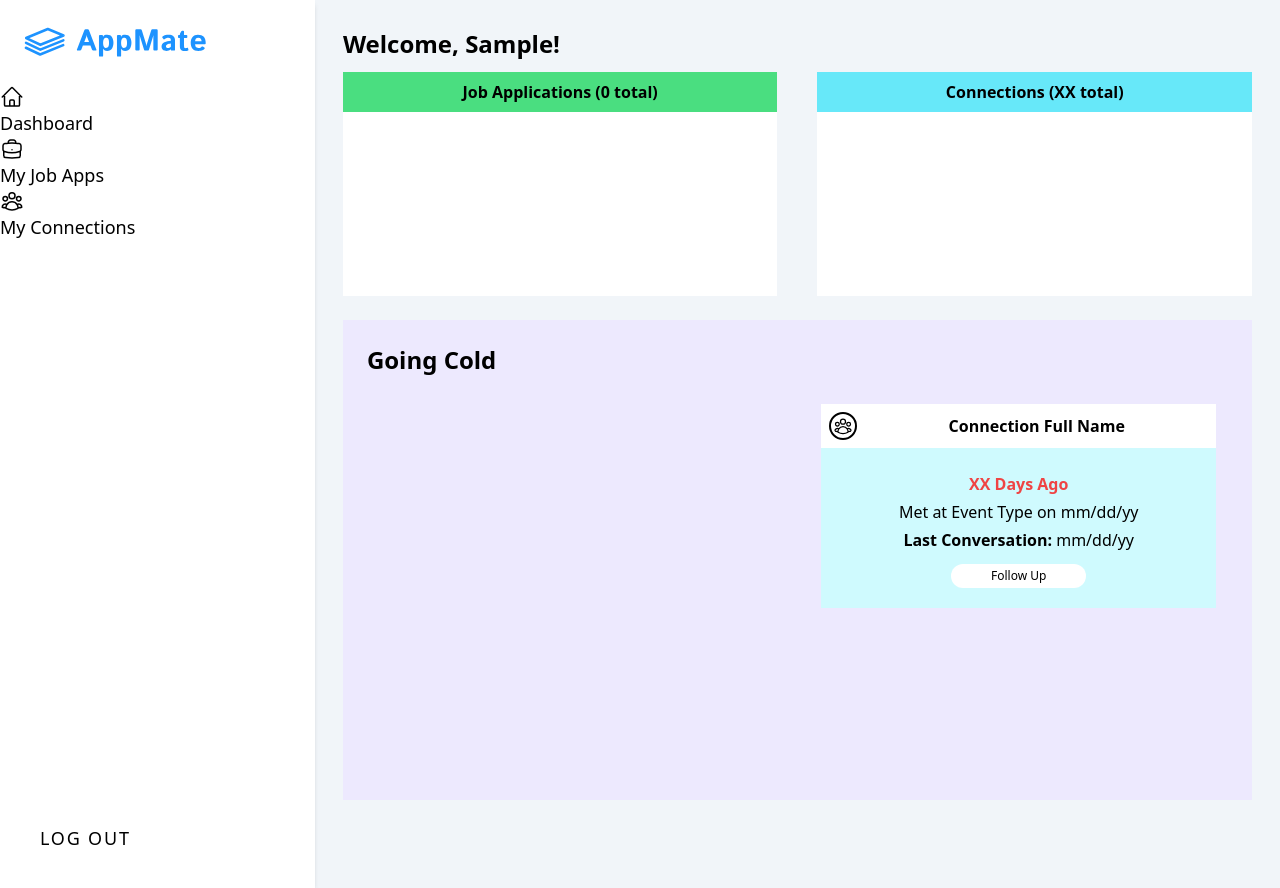
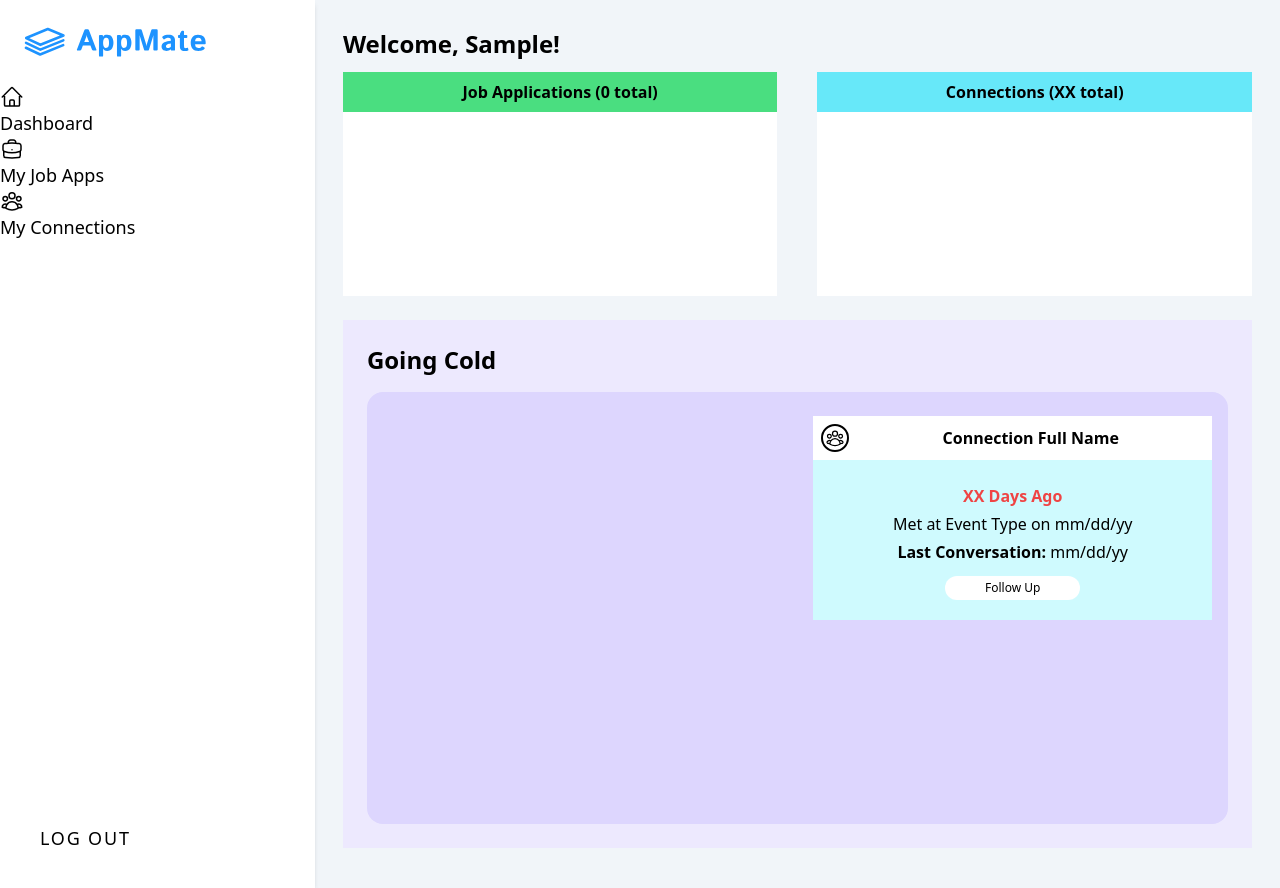
Before and after one commit to reiduf/appMate, a Django app: page /dash/ in a window 1280 px wide. Run offline with Django 4.2, Linux system fonts and the light colour scheme; the visitor is signed in with stand-in values (Sample User, id 1); data that the repository does not hold is empty; some libraries are stand-ins or nearby versions.

Commit message:
updates dashboard styling

```diff
--- a/main_app/templates/home.html
+++ b/main_app/templates/home.html
@@ -24,8 +24,8 @@
     <h1 class="text-2xl font-primary font-bold text-primary">Going Cold</h1>
 
     <!-- Container for job app and connections containers -->
-    <div class="lg:flex lg:gap-6 mt-4 h-fit">
-      <div class="lg:w-1/2 h-80 overflow-scroll px-3">
+    <div class="lg:flex mt-4 h-fit bg-violet-200 rounded-2xl">
+      <div class="lg:w-1/2 h-[27rem] overflow-scroll px-4 py-3">
 
         {% for job in jobs %}
           {% if job.days_since_update > 21 %}
@@ -72,7 +72,7 @@
       </div>
 
       <!-- Cold Connections container -->
-      <div class="lg:w-1/2 h-96 overflow-scroll px-3 h-80">
+      <div class="lg:w-1/2 h-96 overflow-scroll px-4 py-3">
         <!-- Cold Connections Card template -->
         <a href="">
           <div class="card my-3 bg-cyan-100 min-h-fit text-center hover:scale-[1.01] transition-all duration-300 ease-in-out">
```
